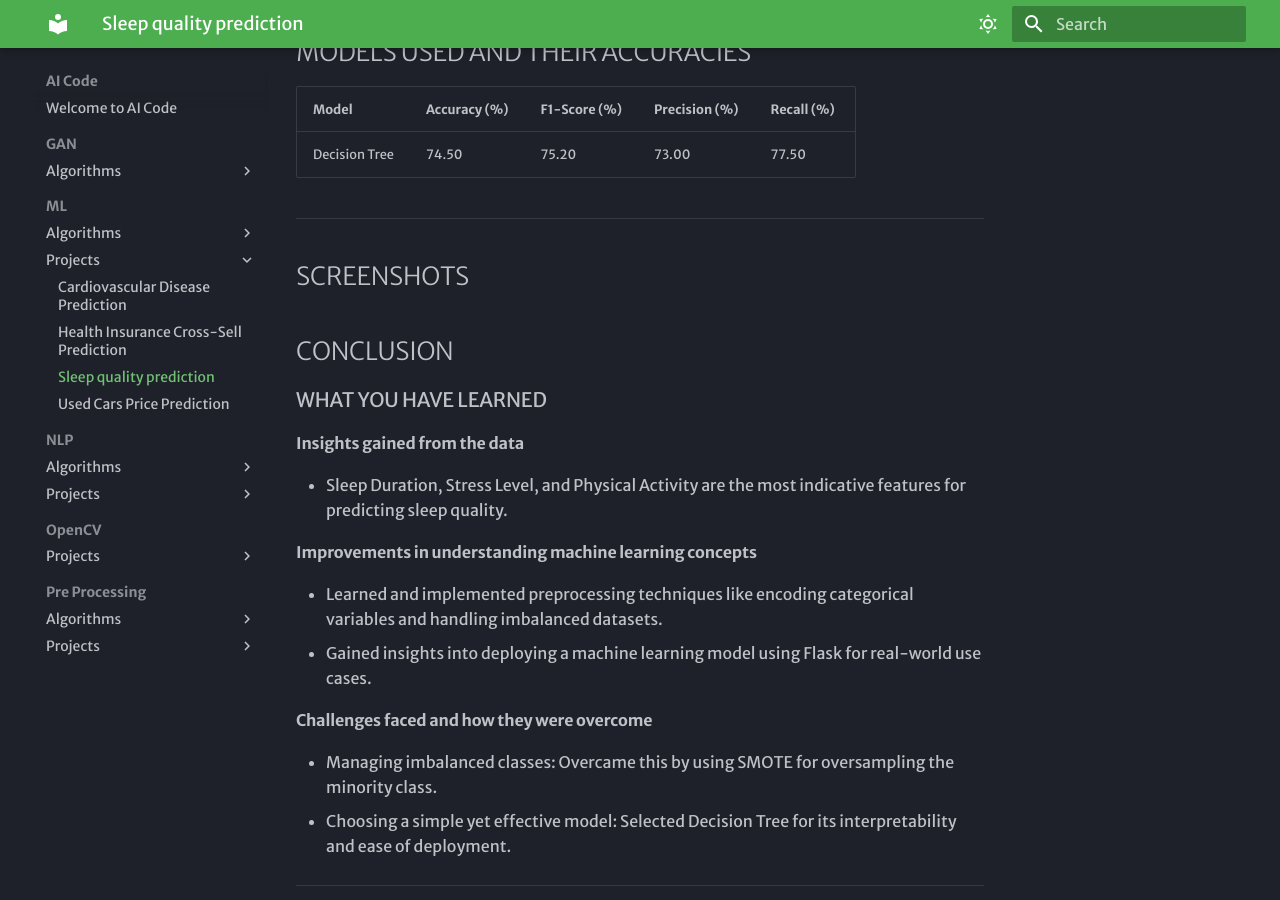
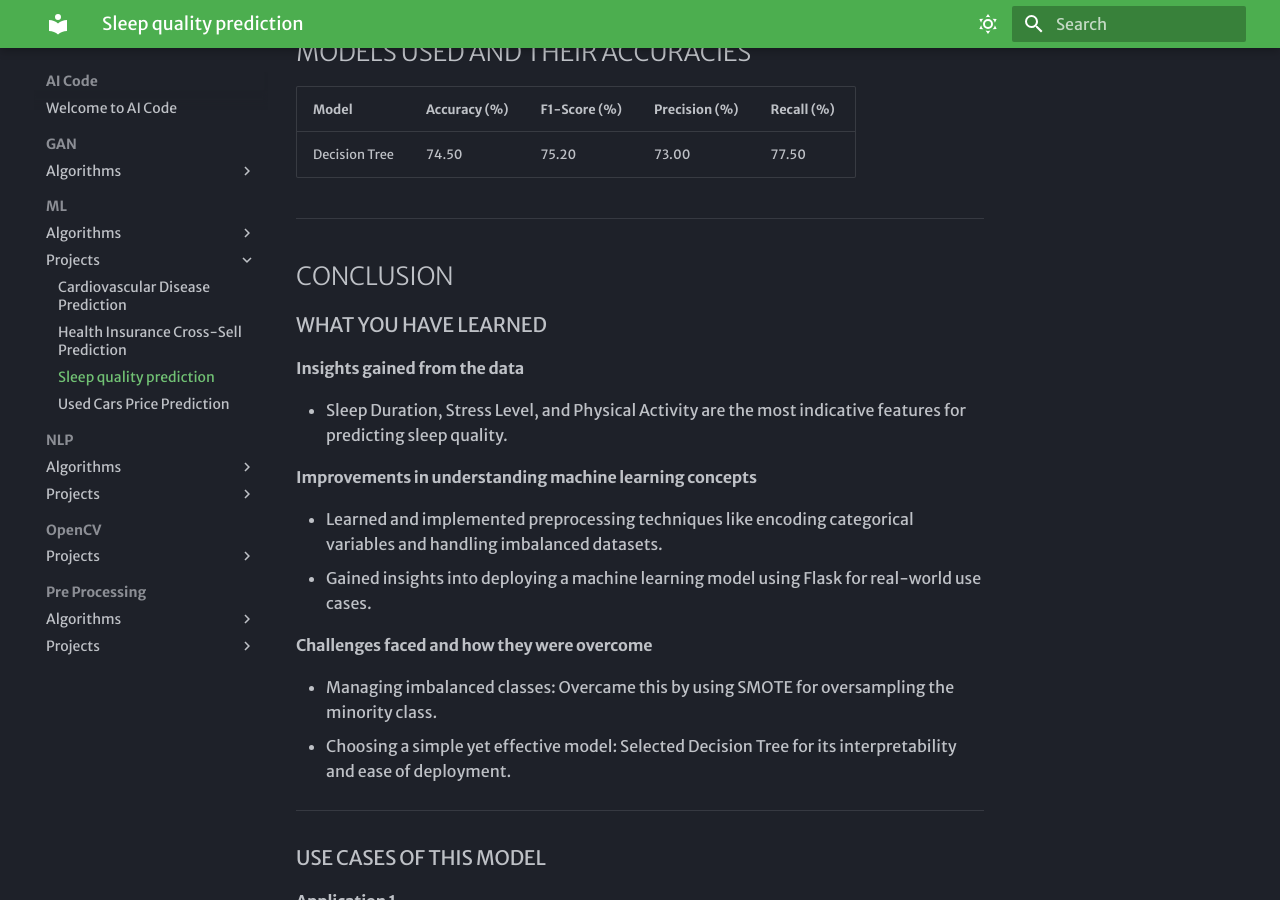
Before and after one commit to Avdhesh-Varshney/AI-Code, an MkDocs documentation site: the page built from docs/ML/projects/sleep_quality_prediction.md, in a window 1280 px wide and 900 px high, scrolled down 3388 px. Built offline with MkDocs 1.6.1 and Material for MkDocs 9.7.7, drawn with Linux system fonts in a browser that asks for light colours; some web fonts are replaced.

Commit message:
Update sleep_quality_prediction.md

```diff
--- a/docs/ML/projects/sleep_quality_prediction.md
+++ b/docs/ML/projects/sleep_quality_prediction.md
@@ -207,7 +207,6 @@
 </table>
 
 ---
-<h2>SCREENSHOTS</h2>
 
 
 <h2>CONCLUSION</h2>
```
